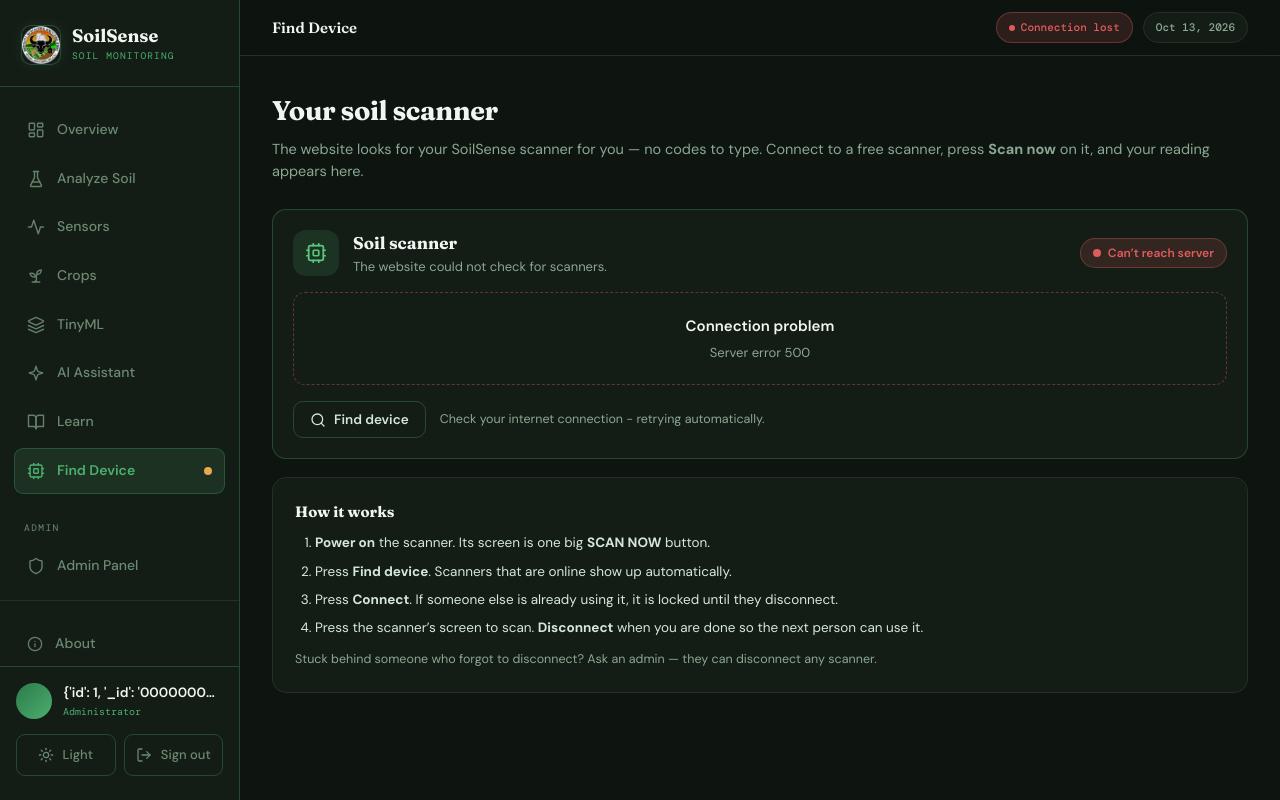
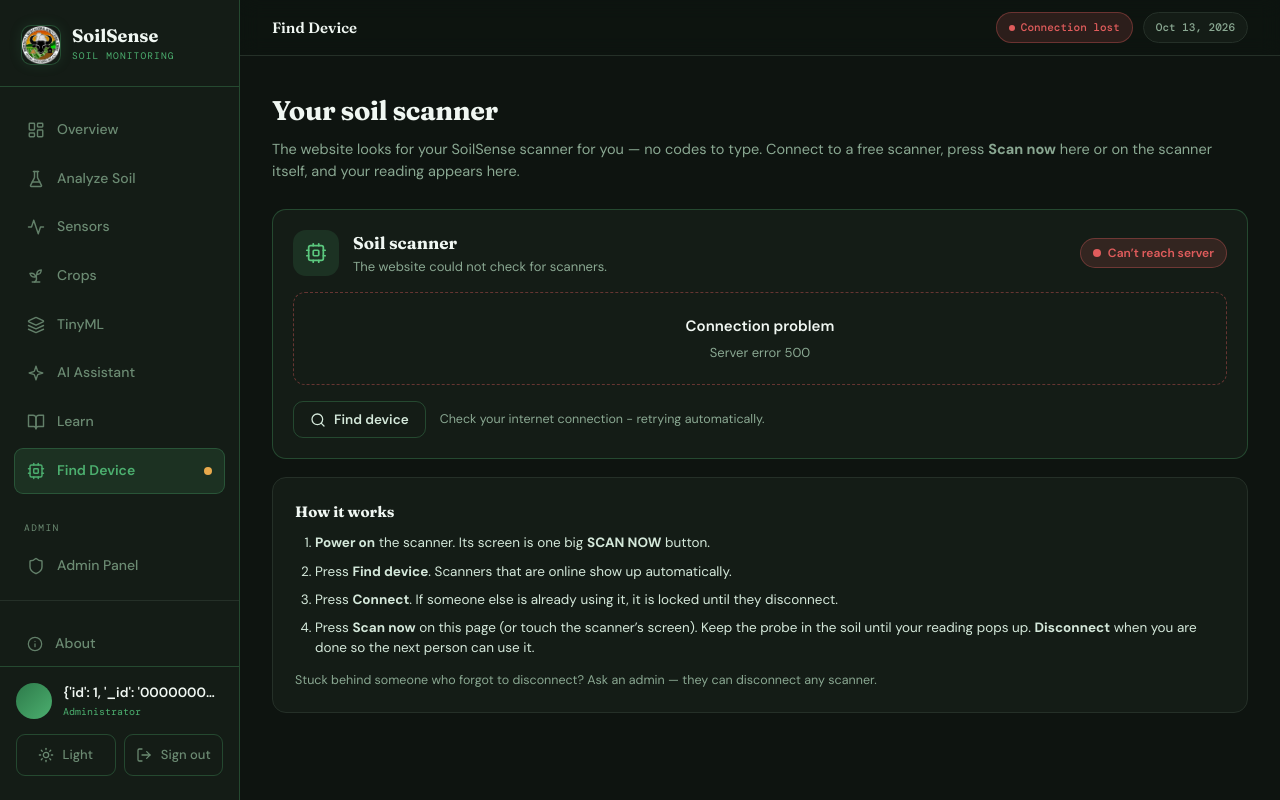
Before and after one commit to baconws10life/soilsense_tinyml, a Flask app: page /pair in a window 1280 px wide. Run offline with Flask 3, Linux system fonts and the light colour scheme; the visitor is signed in with stand-in values (Sample User, id 1); data that the repository does not hold is empty; some libraries are stand-ins or nearby versions.

Commit message:
Add files via upload

```diff
--- a/app.py
+++ b/app.py
@@ -192,7 +192,8 @@
     for _col, _type in (("last_seen_at", "TIMESTAMPTZ"), ("connected_at", "TIMESTAMPTZ"),
                         ("rssi", "INTEGER"), ("sensor_state", "TEXT"), ("fw", "TEXT"),
                         ("released_user", "TEXT"), ("released_reason", "TEXT"), ("dev_name", "TEXT"),
-                        ("released_at", "TIMESTAMPTZ")):
+                        ("released_at", "TIMESTAMPTZ"),
+                        ("scan_requested_at", "TIMESTAMPTZ")):
         _add_column_if_missing(conn, "devices", _col, _type)
 
     # Idempotent migrations for columns added after initial release
@@ -1228,6 +1229,7 @@
 # one with a single atomic UPDATE, so two people can never both get it.
 DEVICE_ONLINE_SECS   = 25      # no heartbeat for this long -> the scanner counts as offline
 DEVICE_RELEASE_SECS  = 600     # an owned scanner offline this long is released automatically
+DEVICE_SCAN_TTL_SECS = 30      # a "Scan now" pressed on the website is dropped if the scanner has not taken it by then
 DEVICE_NOTICE_SECS   = 1800    # how long a disconnected user keeps seeing the "you were disconnected" notice
 
 
@@ -1250,7 +1252,7 @@
     ghost connection never blocks the next student. The previous owner is told why."""
     cur.execute(
         "UPDATE devices SET released_user=owner, released_reason='offline', released_at=NOW(), "
-        "owner=NULL, paired_at=NULL "
+        "owner=NULL, paired_at=NULL, scan_requested_at=NULL "
         "WHERE owner IS NOT NULL AND "
         f"(last_seen_at IS NULL OR last_seen_at < NOW() - INTERVAL '{int(DEVICE_RELEASE_SECS)} seconds')")
 
@@ -1279,6 +1281,8 @@
         "idle_s": idle, "rssi": row.get("rssi"), "sensor": row.get("sensor_state") or "unknown",
         "in_use": bool(owner), "mine": bool(owner and owner == viewer),
     }
+    if owner and owner == viewer:      # a Scan now request still waiting for the scanner to pick it up
+        out["scan_pending"] = bool(row.get("scan_pending"))
     if is_admin:                       # only admins ever see who is using a scanner
         out["owner"] = owner
     return out
@@ -1288,6 +1292,7 @@
     _release_stale(cur)
     cur.execute(
         "SELECT LEFT(token_hash,8) AS id, owner, rssi, sensor_state, dev_name, "
+        f"(scan_requested_at > NOW() - INTERVAL '{int(DEVICE_SCAN_TTL_SECS)} seconds') AS scan_pending, "
         "EXTRACT(EPOCH FROM (NOW() - last_seen_at))::INT AS idle_s "
         "FROM devices WHERE last_seen_at IS NOT NULL ORDER BY last_seen_at DESC LIMIT 50")
     views = [_device_view(r, viewer, is_admin) for r in cur.fetchall()]
@@ -1316,7 +1321,8 @@
 @app.route("/api/device/heartbeat", methods=["POST"])
 def api_device_heartbeat():
     """The scanner calls this every few seconds. It makes the scanner discoverable and
-    tells the LCD whether somebody is connected to it. Body (all optional):
+    tells the LCD whether somebody is connected to it. The reply also carries "scan": true
+    when the connected user pressed Scan now on the website. Body (all optional):
     {"rssi": -60, "sensor": "ok|fail|unknown", "fw": "2.0"}"""
     if not _api_key_ok():
         return jsonify({"error": "unauthorized"}), 401
@@ -1341,10 +1347,15 @@
     cur.execute(
         "UPDATE devices SET last_seen=NOW()::TEXT, last_seen_at=NOW(), rssi=%s, "
         "sensor_state=%s, fw=COALESCE(%s, fw), dev_name=COALESCE(%s, dev_name) "
-        "WHERE token_hash=%s RETURNING owner", (rssi, sensor, fw, name, th))
+        "WHERE token_hash=%s RETURNING owner, (scan_requested_at IS NOT NULL) AS has_req, "
+        f"(scan_requested_at > NOW() - INTERVAL '{int(DEVICE_SCAN_TTL_SECS)} seconds') AS scan_due", (rssi, sensor, fw, name, th))
     row = cur.fetchone()
+    # "Scan now" pressed on the website: hand it to the scanner exactly once, then clear it
+    scan = bool(row and row["owner"] and row["scan_due"])
+    if row and row["has_req"]:
+        cur.execute("UPDATE devices SET scan_requested_at=NULL WHERE token_hash=%s", (th,))
     conn.commit(); cur.close(); conn.close()
-    return jsonify({"status": "ok", "connected": bool(row and row["owner"])}), 200
+    return jsonify({"status": "ok", "connected": bool(row and row["owner"]), "scan": scan}), 200
 
 
 @app.route("/api/devices")
@@ -1377,7 +1388,7 @@
     try:
         _release_stale(cur)
         cur.execute(
-            "UPDATE devices SET owner=%s, paired_at=NOW()::TEXT, connected_at=NOW(), "
+            "UPDATE devices SET owner=%s, paired_at=NOW()::TEXT, connected_at=NOW(), scan_requested_at=NULL, "
             "released_user=NULL, released_reason=NULL, released_at=NULL "
             "WHERE LEFT(token_hash,8)=%s AND owner IS NULL "
             f"AND last_seen_at > NOW() - INTERVAL '{int(DEVICE_ONLINE_SECS)} seconds' "
@@ -1425,7 +1436,7 @@
             return jsonify({"ok": True, "already": True})
         if owner == user:
             cur.execute(
-                "UPDATE devices SET owner=NULL, paired_at=NULL, released_user=NULL, released_reason=NULL "
+                "UPDATE devices SET owner=NULL, paired_at=NULL, released_user=NULL, released_reason=NULL, scan_requested_at=NULL "
                 "WHERE LEFT(token_hash,8)=%s AND owner=%s", (dev_id, user))
             conn.commit()
             return jsonify({"ok": True})
@@ -1434,13 +1445,57 @@
                             "message": "Only the person using this scanner, or an admin, can disconnect it."}), 403
         cur.execute(
             "UPDATE devices SET released_user=owner, released_reason='admin', released_at=NOW(), "
-            "owner=NULL, paired_at=NULL WHERE LEFT(token_hash,8)=%s AND owner IS NOT NULL RETURNING released_user",
+            "owner=NULL, paired_at=NULL, scan_requested_at=NULL WHERE LEFT(token_hash,8)=%s AND owner IS NOT NULL RETURNING released_user",
             (dev_id,))
         gone = cur.fetchone()
         conn.commit()
         return jsonify({"ok": True, "disconnected_user": gone["released_user"] if gone else owner})
     finally:
         cur.close(); conn.close()
+
+
+@app.route("/api/devices/<dev_id>/scan", methods=["POST"])
+@login_required
+def api_device_scan(dev_id):
+    """'Scan now' on the website. Only the person connected to the scanner can press it.
+    It just leaves a note for the scanner; the scanner finds it on its next check-in
+    (every ~3 s while connected), reads the probe and sends the reading to /api/esp32 like
+    a tap on its screen. `baseline` = id of this user's newest scanner reading right now,
+    so the page can tell when the NEW one has arrived (GET /api/latest-scan?since=baseline)."""
+    dev_id = re.sub(r"[^0-9a-fA-F]", "", dev_id).lower()[:8]
+    user   = session["user"]
+    conn = get_db(); cur = conn.cursor()
+    try:
+        cur.execute("SELECT COALESCE(MAX(id),0) AS m FROM records WHERE username=%s AND source='esp32'", (user,))
+        baseline = cur.fetchone()["m"]
+        cur.execute(
+            "UPDATE devices SET scan_requested_at=NOW() "
+            "WHERE LEFT(token_hash,8)=%s AND owner=%s "
+            f"AND last_seen_at > NOW() - INTERVAL '{int(DEVICE_ONLINE_SECS)} seconds' "
+            f"AND (scan_requested_at IS NULL OR scan_requested_at < NOW() - INTERVAL '{int(DEVICE_SCAN_TTL_SECS)} seconds') "
+            "RETURNING token_hash", (dev_id, user))
+        if cur.fetchone():
+            conn.commit()
+            return jsonify({"ok": True, "baseline": baseline})
+        cur.execute(
+            "SELECT owner, EXTRACT(EPOCH FROM (NOW() - last_seen_at))::INT AS idle_s, "
+            f"(scan_requested_at > NOW() - INTERVAL '{int(DEVICE_SCAN_TTL_SECS)} seconds') AS pending "
+            "FROM devices WHERE LEFT(token_hash,8)=%s", (dev_id,))
+        row = cur.fetchone()
+        conn.commit()
+    finally:
+        cur.close(); conn.close()
+    if not row:
+        return jsonify({"ok": False, "error": "not_found", "message": "Scanner not found. Press Find device again."}), 404
+    if row["owner"] != user:
+        return jsonify({"ok": False, "error": "not_connected",
+                        "message": "Connect to this scanner first. Only the person connected to it can scan."}), 403
+    if row["idle_s"] is None or row["idle_s"] > DEVICE_ONLINE_SECS:
+        return jsonify({"ok": False, "error": "offline",
+                        "message": "The scanner is not responding. Check it is powered on and on Wi-Fi."}), 409
+    if row["pending"]:        # double click: the first request is still on its way
+        return jsonify({"ok": True, "already": True, "baseline": baseline})
+    return jsonify({"ok": False, "error": "busy", "message": "Could not start the scan. Please try again."}), 409
 
 
 @app.route("/api/devices/dismiss_notice", methods=["POST"])
--- a/static/css/clean.css
+++ b/static/css/clean.css
@@ -288,3 +288,16 @@
 .dp-find.btn-ghost { color: var(--text); border-color: var(--border); }
 .dp-find.btn-ghost:hover { border-color: var(--accent); color: var(--accent-strong); }
 .dp-item-act .btn-ghost { color: var(--text); border-color: var(--border); }
+
+/* ---- Scan now button (device panel) ---- */
+.dp-scan { display: flex; flex-direction: column; align-items: stretch; gap: 8px; margin-top: -2px; padding: 14px; border-radius: 12px; border: 1px solid var(--border); background: var(--soft); }
+.dp-scan-btn { display: inline-flex; align-items: center; justify-content: center; gap: 10px; width: 100%; min-height: 54px; font-size: 17px; font-weight: 700; letter-spacing: .01em; }
+.dp-scan-btn.is-working { opacity: .85; cursor: progress; }
+.dp-scan-btn.is-working svg { animation: dpspin 1.1s linear infinite; }
+.dp-scan-msg { font-size: 13px; line-height: 1.45; color: var(--text-muted); text-align: center; min-height: 1.45em; }
+.dp-scan-done .dp-scan-msg { color: var(--accent-strong); font-weight: 600; }
+.dp-scan-error { border-color: rgba(224,92,92,.4); }
+.dp-scan-error .dp-scan-msg { color: var(--red); font-weight: 600; }
+@keyframes dpspin { to { transform: rotate(360deg); } }
+@media (prefers-reduced-motion: reduce) { .dp-scan-btn.is-working svg { animation: none; } }
+@media (max-width: 640px) { .dp-scan-btn { min-height: 56px; } }
--- a/static/js/device.js
+++ b/static/js/device.js
@@ -7,6 +7,10 @@
  * States shown (all come from /api/devices, never guessed in the browser):
  *   searching | none found | available | connected (you) | in use by someone else |
  *   connection lost | server unreachable | "you were disconnected" notice
+ *
+ * Also: a "Scan now" button under the scanner you are connected to. It asks the server to
+ * tell the scanner to take a reading (POST /api/devices/<id>/scan), then waits for the new
+ * reading to appear (GET /api/latest-scan). The scan-popup then shows the values.
  */
 (function () {
   'use strict';
@@ -19,6 +23,11 @@
   var chip = document.getElementById('devChip');
   var POLL_MS = 4000, MIN_SEARCH_MS = 1300;
   var busy = false, timer = null, lastErr = '', searching = true;
+  // "Scan now" button state. Kept here (not in the DOM) because the list is redrawn every few seconds.
+  //   phase: idle | sending | waiting | done | error
+  var SCAN_TIMEOUT_MS = 45000, SCAN_POLL_MS = 1500;
+  var scan = { phase: 'idle', msg: '', devId: null, baseline: 0, t0: 0, timer: null, reset: null };
+  var lastMine = null, scanEl = null;
 
   function h(tag, cls, text) {
     var e = document.createElement(tag);
@@ -37,6 +46,7 @@
   var ICON = {
     wifi:  '<path d="M5 12.55a11 11 0 0 1 14.08 0"/><path d="M1.42 9a16 16 0 0 1 21.16 0"/><path d="M8.53 16.11a6 6 0 0 1 6.95 0"/><line x1="12" y1="20" x2="12.01" y2="20"/>',
     probe: '<path d="M14 4v10.54a4 4 0 1 1-4 0V4a2 2 0 0 1 4 0Z"/>',
+    scan:  '<path d="M3 7V5a2 2 0 0 1 2-2h2"/><path d="M17 3h2a2 2 0 0 1 2 2v2"/><path d="M21 17v2a2 2 0 0 1-2 2h-2"/><path d="M7 21H5a2 2 0 0 1-2-2v-2"/><circle cx="12" cy="12" r="3"/>',
     lock:  '<rect width="18" height="11" x="3" y="11" rx="2"/><path d="M7 11V7a5 5 0 0 1 10 0v4"/>',
     alert: '<path d="m21.73 18-8-14a2 2 0 0 0-3.48 0l-8 14A2 2 0 0 0 4 21h16a2 2 0 0 0 1.73-3Z"/><path d="M12 9v4"/><path d="M12 17h.01"/>'
   };
@@ -111,6 +121,95 @@
     return li;
   }
 
+
+  /* ---------- Scan now (website button) ---------- */
+
+  function scanBlock(d) {
+    var box = h('div', 'dp-scan dp-scan-' + scan.phase);
+    var b = h('button', 'btn btn-primary dp-scan-btn'); b.type = 'button';
+    b.appendChild(icon(ICON.scan, 20));
+    var working = scan.phase === 'sending' || scan.phase === 'waiting';
+    var label = scan.phase === 'sending' ? 'Sending…'
+              : scan.phase === 'waiting' ? 'Scanning…' : 'Scan now';
+    b.appendChild(h('span', null, label));
+    b.disabled = working;
+    if (working) b.classList.add('is-working');
+    b.addEventListener('click', function () { startScan(d); });
+    box.appendChild(b);
+
+    var line = h('div', 'dp-scan-msg'); line.setAttribute('role', 'status'); line.setAttribute('aria-live', 'polite');
+    if (scan.phase === 'sending')      line.textContent = 'Telling the scanner…';
+    else if (scan.phase === 'waiting') line.textContent = (lastMine && lastMine.scan_pending)
+                                          ? 'Waiting for the scanner to answer…'
+                                          : 'The scanner is reading the soil – keep the probe in the ground.';
+    else if (scan.phase === 'done' || scan.phase === 'error') line.textContent = scan.msg;
+    else line.textContent = 'Takes one reading with the probe, same as pressing the scanner’s screen.';
+    box.appendChild(line);
+    return box;
+  }
+
+  function paintScan() {          // redraw only the button block (phase changed between list refreshes)
+    if (!scanEl || !scanEl.parentNode || !lastMine) return;
+    var fresh = scanBlock(lastMine);
+    scanEl.parentNode.replaceChild(fresh, scanEl);
+    scanEl = fresh;
+  }
+
+  function scanSet(phase, msg) {
+    scan.phase = phase; scan.msg = msg || '';
+    clearTimeout(scan.reset);
+    if (phase === 'done' || phase === 'error') {
+      scan.reset = setTimeout(function () { scan.phase = 'idle'; scan.msg = ''; paintScan(); }, phase === 'done' ? 8000 : 12000);
+    }
+    paintScan();
+  }
+
+  function getJson(url) {
+    return fetch(url, { credentials: 'same-origin', cache: 'no-store' })
+      .then(function (r) { if (r.status === 401) { location.href = '/'; throw new Error('signed out'); } return r.json(); });
+  }
+
+  function startScan(d) {
+    if (scan.phase === 'sending' || scan.phase === 'waiting') return;
+    scan.devId = d.id;
+    scanSet('sending');
+    post('/api/devices/' + encodeURIComponent(d.id) + '/scan').then(function (j) {
+      if (!j.ok) { scanSet('error', j.message || 'Could not start the scan.'); return; }
+      scan.baseline = j.baseline || 0; scan.t0 = Date.now();
+      scanSet('waiting');
+      watchScan();
+    }).catch(function () { scanSet('error', 'Could not reach the website. Try again.'); });
+  }
+
+  // Wait for the reading to land: the scanner posts it, so a newer scan id shows up.
+  function watchScan() {
+    clearTimeout(scan.timer);
+    scan.timer = setTimeout(function () {
+      if (scan.phase !== 'waiting') return;
+      getJson('/api/latest-scan?since=' + scan.baseline).then(function (j) {
+        if (j && j.new) { scanSet('done', 'Done – your new reading has been saved.'); refresh(false); return; }
+        if (Date.now() - scan.t0 > SCAN_TIMEOUT_MS) { scanFailed(); return; }
+        watchScan();
+      }).catch(function () {
+        if (Date.now() - scan.t0 > SCAN_TIMEOUT_MS) scanFailed(); else watchScan();
+      });
+    }, SCAN_POLL_MS);
+  }
+
+  // Nothing arrived in time: ask the server why, so the message is specific.
+  function scanFailed() {
+    getJson('/api/devices').then(function (data) {
+      var d = (data.devices || []).filter(function (x) { return x.id === scan.devId; })[0];
+      var msg;
+      if (!d || d.state === 'lost' || d.state === 'offline') msg = 'The scanner stopped responding. Check it is powered on and on Wi-Fi.';
+      else if (d.state !== 'mine')                           msg = 'You are no longer connected to this scanner.';
+      else if (d.scan_pending)                               msg = 'The scanner did not pick up the request. Try again in a moment.';
+      else if (d.sensor === 'fail')                          msg = 'The scanner could not read the soil probe. Check the probe cable.';
+      else                                                   msg = 'No reading came back. Try again.';
+      scanSet('error', msg);
+    }).catch(function () { scanSet('error', 'No reading came back. Try again.'); });
+  }
+
   function btn(label, cls, fn) {
     var b = h('button', cls, label); b.type = 'button';
     b.addEventListener('click', function () { fn(b); });
@@ -130,7 +229,7 @@
     var free = devices.filter(function (d) { return d.state === 'available'; });
     var used = devices.filter(function (d) { return d.state === 'busy'; });
 
-    if (mine.length)       { setPill('ok',   'Connected');        sub.textContent = 'Press the big Scan now button on the scanner - your reading shows up here.'; hint.textContent = 'Done? Disconnect so the next person can use it.'; }
+    if (mine.length)       { setPill('ok',   'Connected');        sub.textContent = 'Press Scan now below (or the big button on the scanner) - your reading shows up here.'; hint.textContent = 'Done? Disconnect so the next person can use it.'; }
     else if (lost.length)  { setPill('err',  'Connection lost');  sub.textContent = 'Your scanner stopped responding.'; hint.textContent = 'It reconnects by itself when Wi-Fi is back.'; }
     else if (free.length)  { setPill('found','Scanner found');    sub.textContent = free.length > 1 ? free.length + ' scanners are free - pick one to connect.' : 'A scanner is ready. Connect to start scanning.'; hint.textContent = 'Only one person can use a scanner at a time.'; }
     else if (used.length)  { setPill('busy', 'In use');           sub.textContent = 'The scanner is being used by someone else right now.'; hint.textContent = 'You can connect as soon as they disconnect.'; }
@@ -139,6 +238,10 @@
     // "Find device" is the main action only when nothing has been found yet
     findBtn.classList.toggle('btn-primary', !devices.length);
     findBtn.classList.toggle('btn-ghost', !!devices.length);
+
+    lastMine = mine.length ? mine[0] : null;
+    if (!lastMine && (scan.phase === 'sending' || scan.phase === 'waiting')) { clearTimeout(scan.timer); scan.phase = 'idle'; }
+    scanEl = null;
 
     body.textContent = '';
     if (!devices.length) {
@@ -149,7 +252,10 @@
     } else {
       var order = { mine: 0, lost: 1, available: 2, busy: 3, offline: 4 };
       devices.slice().sort(function (a, b) { return order[a.state] - order[b.state]; })
-             .forEach(function (d) { body.appendChild(row(d, isAdmin)); });
+             .forEach(function (d) {
+               body.appendChild(row(d, isAdmin));
+               if (d.state === 'mine' && d.online) { scanEl = scanBlock(d); body.appendChild(scanEl); }
+             });
     }
   }
 
--- a/templates/pair.html
+++ b/templates/pair.html
@@ -8,7 +8,7 @@
 <h1 class="page-title">Your soil scanner</h1>
 <p class="page-subtitle">
   The website looks for your SoilSense scanner for you &mdash; no codes to type.
-  Connect to a free scanner, press <b>Scan now</b> on it, and your reading appears here.
+  Connect to a free scanner, press <b>Scan now</b> here or on the scanner itself, and your reading appears here.
 </p>
 
 {% include '_device_panel.html' %}
@@ -19,7 +19,7 @@
     <li><b>Power on</b> the scanner. Its screen is one big <b>SCAN NOW</b> button.</li>
     <li>Press <b>Find device</b>. Scanners that are online show up automatically.</li>
     <li>Press <b>Connect</b>. If someone else is already using it, it is locked until they disconnect.</li>
-    <li>Press the scanner&rsquo;s screen to scan. <b>Disconnect</b> when you are done so the next person can use it.</li>
+    <li>Press <b>Scan now</b> on this page (or touch the scanner&rsquo;s screen). Keep the probe in the soil until your reading pops up. <b>Disconnect</b> when you are done so the next person can use it.</li>
   </ol>
   <p class="dp-how-note">Stuck behind someone who forgot to disconnect? Ask an admin &mdash; they can disconnect any scanner.</p>
 </div>
```
Also changed, not shown: README.md, 1 other file.
